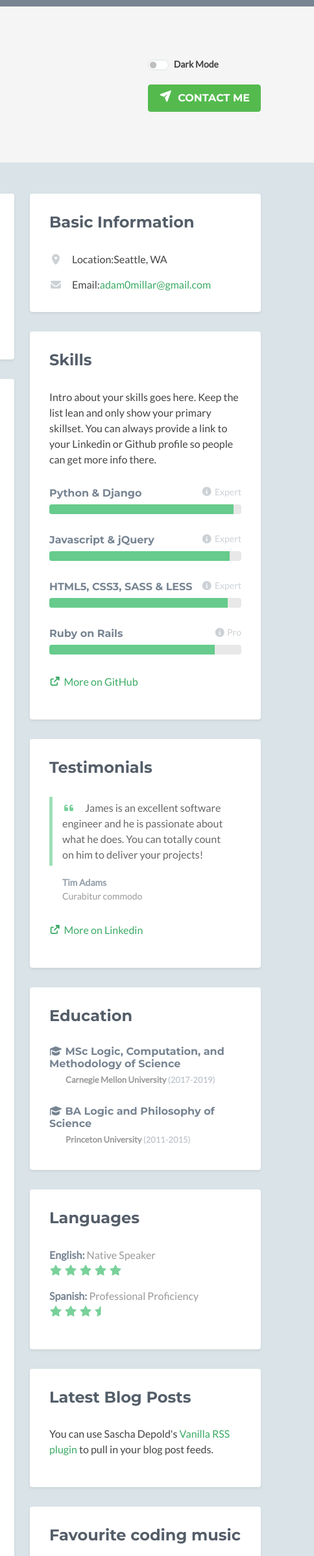
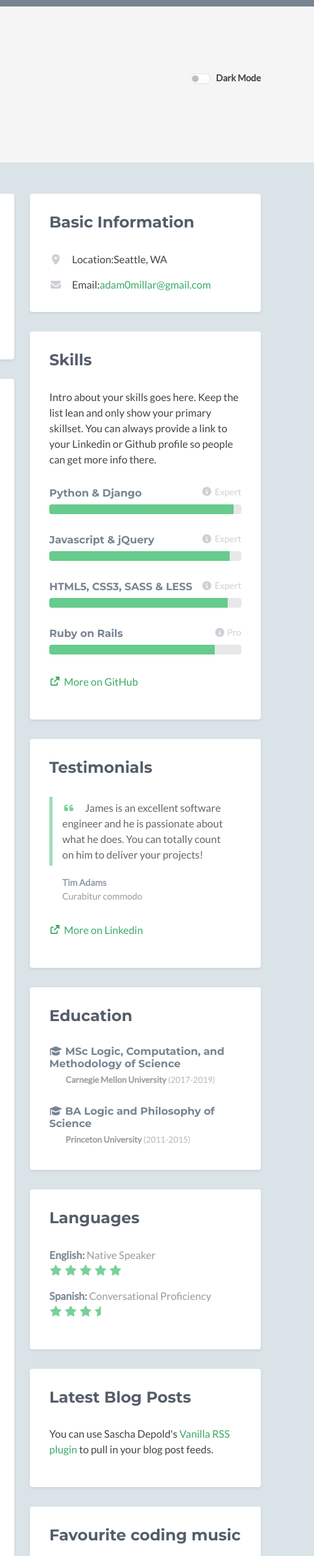
Before and after one commit to AMillar1/AMillar_Portfolio, a plain HTML site: page index.html in a window 1280 px wide. Shown: the top 2394 px of the page at 65% size, 796-1280 px from the left. Drawn offline with nearby package versions, Linux system fonts and the light colour scheme; no server answers; a script that the page names is missing; some icons are missing.

Commit message:
Add/replace more personal details

```diff
--- a/index.html
+++ b/index.html
@@ -1,7 +1,7 @@
 <!DOCTYPE html>
 <html lang="en">
 <head>
-    <title>Adam Millar's Portfolio</title>
+    <title>Adam Millar </title>
     <!-- Meta -->
     <meta charset="utf-8">
     <meta http-equiv="X-UA-Compatible" content="IE=edge">
@@ -56,7 +56,7 @@
 							<label class="custom-control-label" for="darkSwitch">Dark Mode</label>
 						</div>
 			        </div><!--//dark-mode-switch-->
-	                <a class="btn btn-cta-primary" href="https://themes.3rdwavemedia.com/" target="_blank"><i class="fas fa-paper-plane"></i> Contact Me</a>
+	                <!-- <a class="btn btn-cta-primary" href="https://themes.3rdwavemedia.com/" target="_blank"><i class="fas fa-paper-plane"></i> Contact Me</a>         -->
 	            </div><!--//col-->
 	        </div><!--//row-->
         </div><!--//container-->
@@ -302,7 +302,7 @@
                         <h2 class="heading">Education</h2>
                         <div class="content">
                             <div class="item">
-                                <h3 class="title"><i class="fas fa-graduation-cap"></i> MSc Logic, Computation, and Methodology of Science</h3>
+                                <h3 class="title"><i class="fas fa-graduation-cap"></i> MSc Logic, Computation, and       Methodology of Science</h3>
                                 <h4 class="university">Carnegie Mellon University <span class="year">(2017-2019)</span></h4>
                             </div><!--//item-->
                             <div class="item">
@@ -324,7 +324,7 @@
                                 </li><!--//item-->
                                 <li class="item">
                                     <span class="title"><strong>Spanish:</strong></span>
-                                    <span class="level">Professional Proficiency <br class="visible-sm visible-xs"/><i class="fas fa-star"></i> <i class="fas fa-star"></i> <i class="fas fa-star"></i> <i class="fas fa-star-half"></i></span>
+                                    <span class="level">Conversational Proficiency <br class="visible-sm visible-xs"/><i class="fas fa-star"></i> <i class="fas fa-star"></i> <i class="fas fa-star"></i> <i class="fas fa-star-half"></i></span>
                                 </li><!--//item-->
                             </ul>
                         </div><!--//content-->
```
